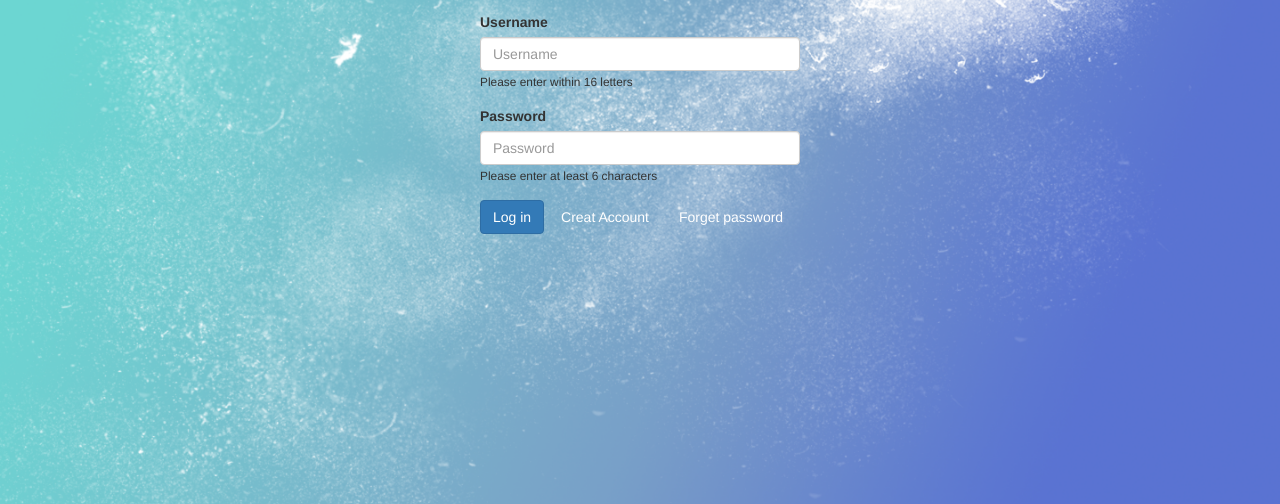
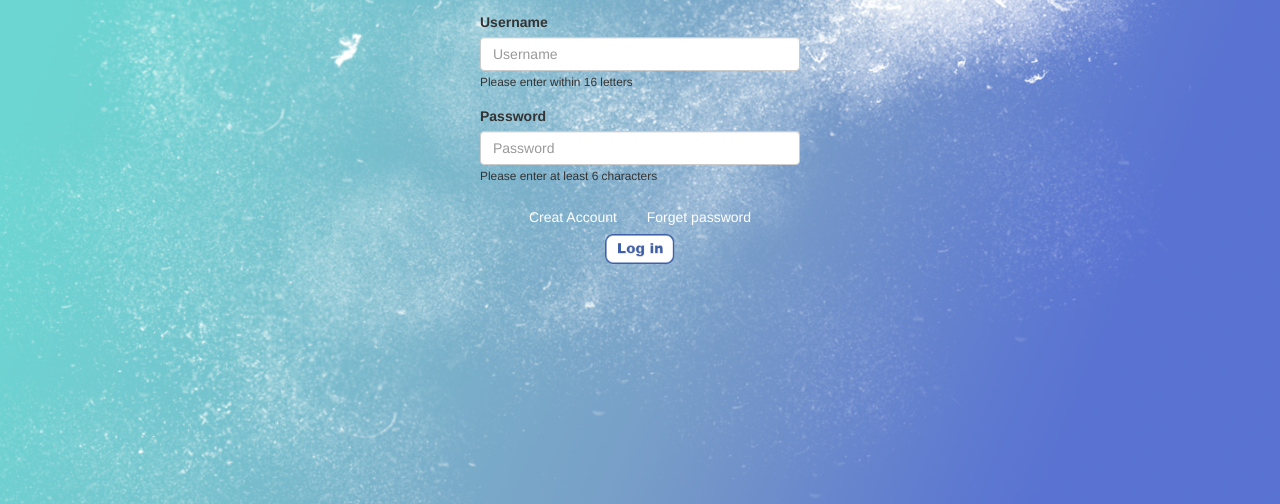
Before and after one commit to christophusbeck/odex, a Django app: page /login/ in a window 1280 px wide. Shown: the part 158-662 px from the top of the page. Run offline with Django 4.2, Linux system fonts and the light colour scheme; parts of the project's set-up code (start-up, migrations or seed data) failed here and were passed over; some libraries are stand-ins or nearby versions.

Commit message:
edit button

```diff
--- a/user/templates/login.html
+++ b/user/templates/login.html
@@ -51,11 +51,13 @@
             <div style="color: red;">{{ form.password.errors.0 }}</div>
         </div>
 
-        <div>
-            <input id="btnLogin" type="submit" value="Log in" class="btn btn-primary">
+        <div align="center">
             <a href="/register/" type="button" class="btn btn-link" style="color:white;">Creat Account</a>
             <a href="/resetpassword/" type="button" class="btn btn-link" style="color:white;">Forget password</a>
+            <input id="btnLogin" value="Log in" type="image"
+                   src="/static/img/button/login.png" width="70">
         </div>
+
 
     </form>
 </div>
```
